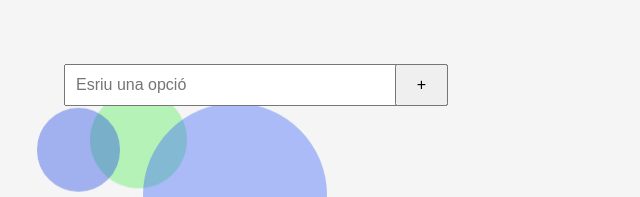
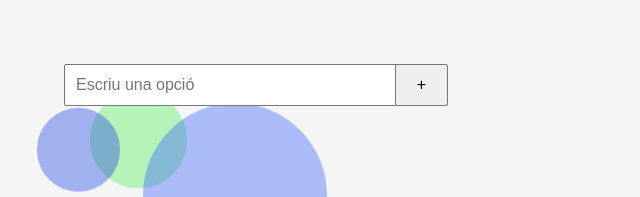
Before and after one commit to Mapaor/fluky, a plain HTML site: page index.html in a window 1280 px wide. Shown: the top 197 px of the page, 0-640 px from the left. Drawn offline with Linux system fonts and the light colour scheme.

Commit message:
Update index.html

```diff
--- a/index.html
+++ b/index.html
@@ -12,7 +12,7 @@
     <div id="mainContainer">
       <div id="controls">
         <div id="inputContainer">
-          <input type="text" id="nameInput" placeholder="Esriu una opció" />
+          <input type="text" id="nameInput" placeholder="Escriu una opció" />
           <button id="addNameButton">+</button>
         </div>
         <ul id="nameList"></ul>
```
